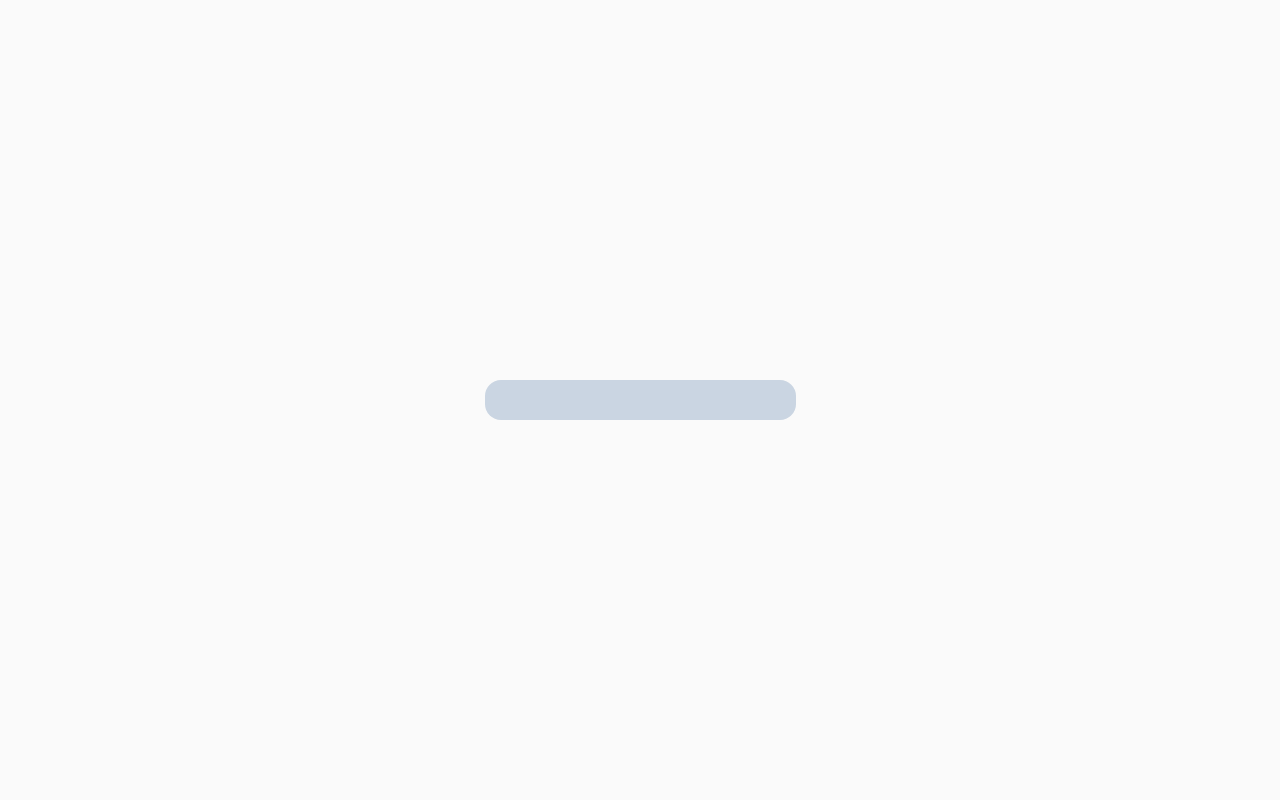
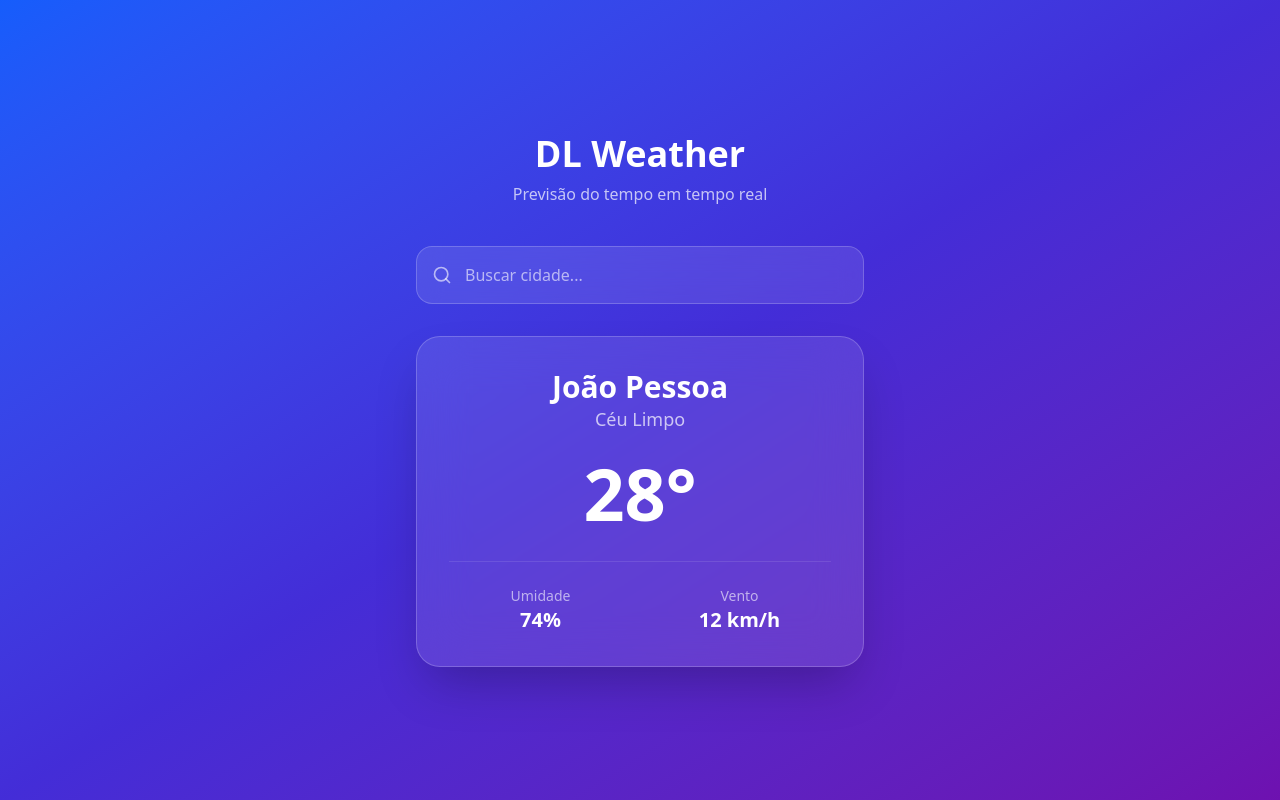
Before and after one commit to danielluiz07/dl-weather, a Next.js app: page / in a window 1280 px wide. Built offline with nearby package versions, Linux system fonts and the light colour scheme.

Commit message:
Modificacao no page.tsx

```diff
--- a/src/app/page.tsx
+++ b/src/app/page.tsx
@@ -1,12 +1,25 @@
-import { WeatherData } from "../types/weather";
+import SearchBar from "../components/SearchBar";
+import WeatherCard from "../components/WeatherCard";
 
 export default function Home() {
+  // Dados mockados apenas para você visualizar a UI agora
+  const mockData = {
+    city: "João Pessoa",
+    temp: 28,
+    description: "céu limpo",
+    humidity: 74,
+    wind: 12,
+  };
+
   return (
-    <div className="flex min-h-screen items-center justify-center bg-zinc-50 font-sans dark:bg-black">
-        <input type="text" className="bg-slate-300 rounded-2xl px-10 py-2"/>
-        <div>
+    <main className="min-h-screen flex flex-col items-center justify-center p-6 bg-gradient-to-br from-blue-600 via-indigo-700 to-purple-800">
+      <div className="w-full max-w-2xl text-center mb-10 text-white">
+        <h1 className="text-4xl font-bold mb-2">DL Weather</h1>
+        <p className="text-white/70">Previsão do tempo em tempo real</p>
+      </div>
 
-        </div>
-    </div>
+      <SearchBar />
+      <WeatherCard data={mockData} />
+    </main>
   );
 }
```
